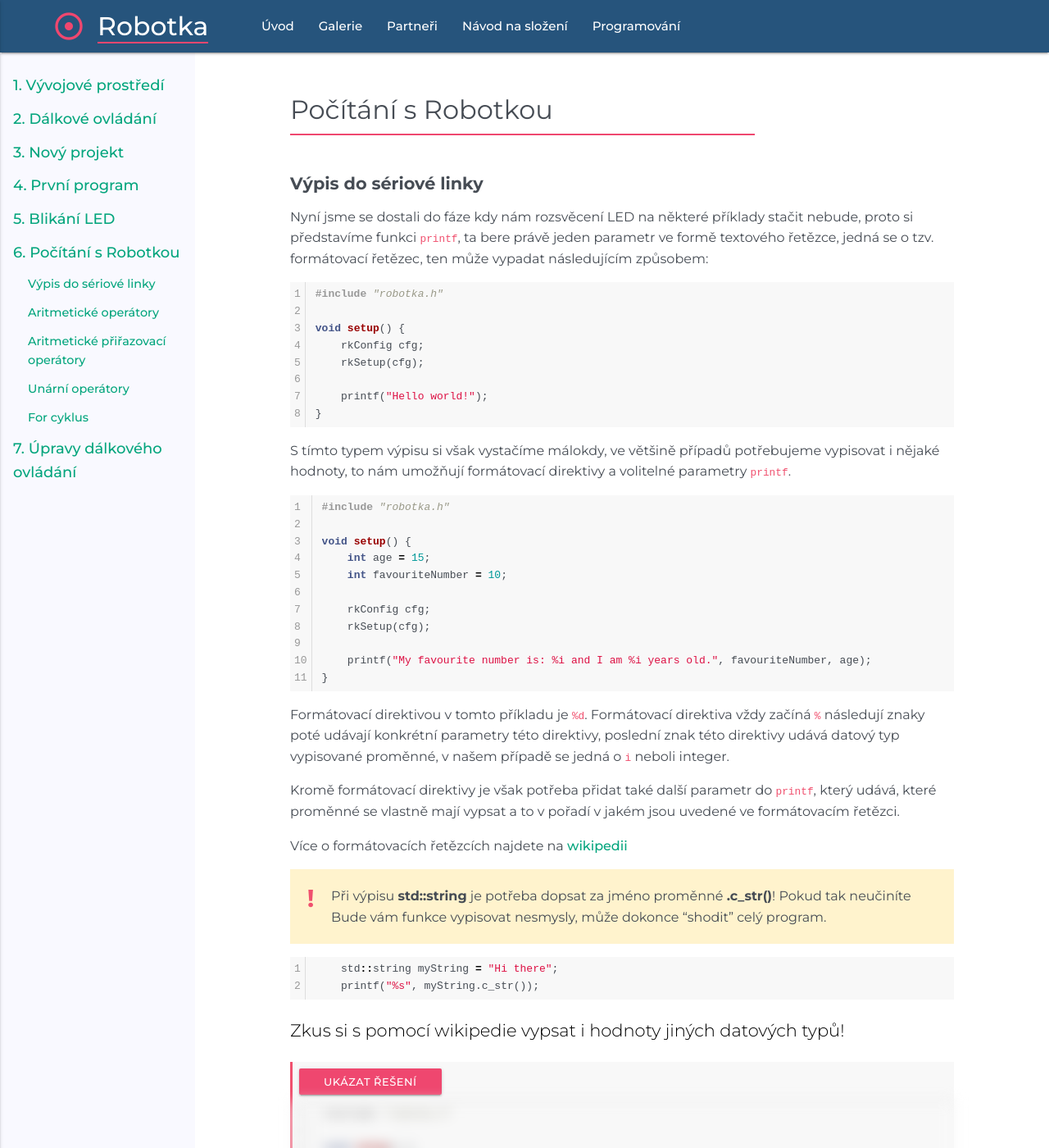
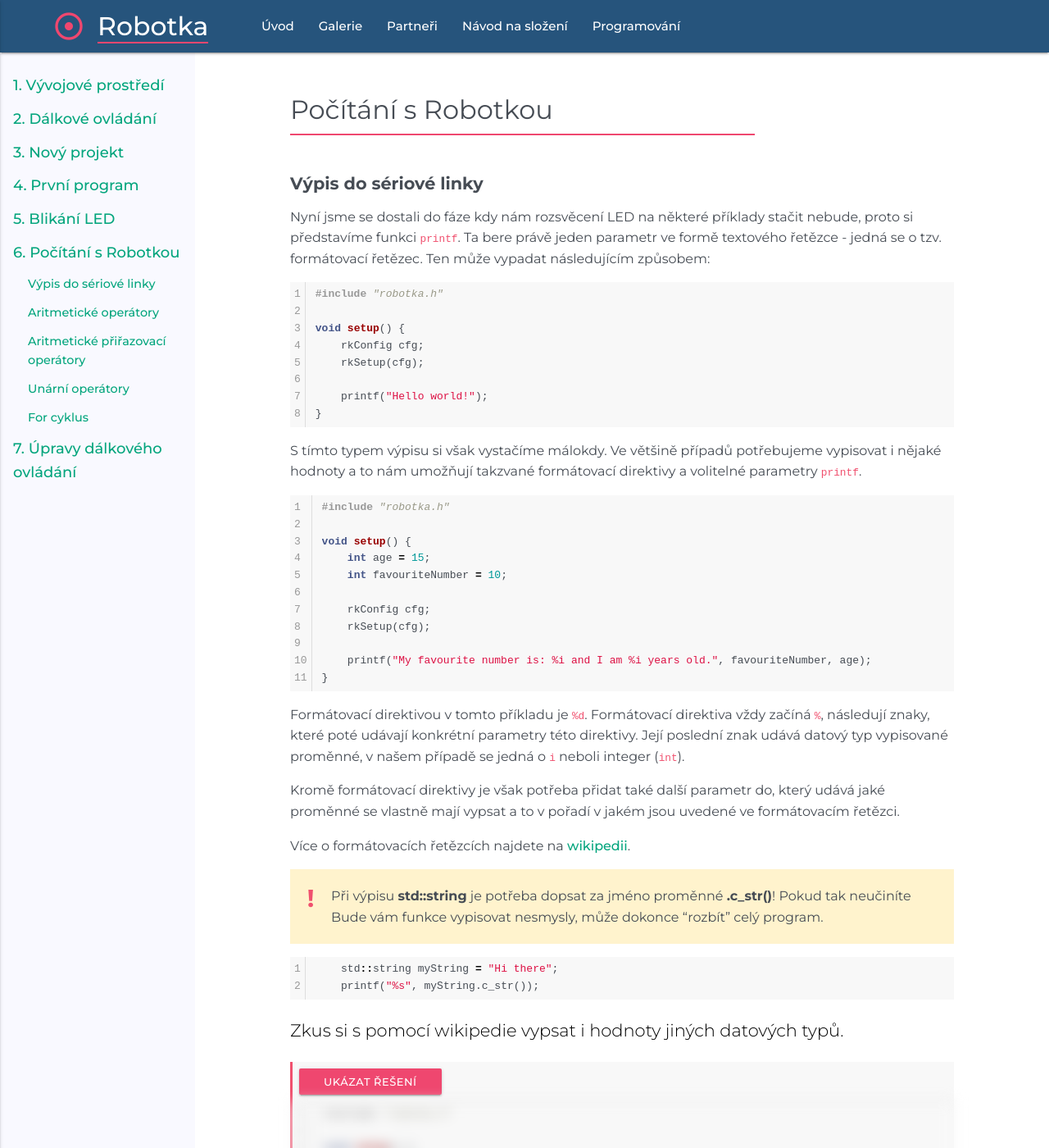
Before and after one commit to RoboticsBrno/robotka.robotickytabor.cz, a Jekyll site: the page built from _coding/005_pocitani_s_robotkou.md, in a window 1280 px wide and 1400 px high. Shown: the whole window at 82% size. Built offline with Jekyll 4.4.1, drawn with Linux system fonts in a browser that asks for light colours; some of the changed text lies outside the part shown.

Commit message:
Formal and typographic fixes.

````diff
--- a/_coding/005_pocitani_s_robotkou.md
+++ b/_coding/005_pocitani_s_robotkou.md
@@ -7,7 +7,7 @@ layout: coding
 
 #### Výpis do sériové linky
 
-Nyní jsme se dostali do fáze kdy nám rozsvěcení LED na některé příklady stačit nebude, proto si představíme funkci `printf`, ta bere právě jeden parametr ve formě textového řetězce, jedná se o tzv. formátovací řetězec, ten může vypadat následujícím způsobem:
+Nyní jsme se dostali do fáze kdy nám rozsvěcení LED na některé příklady stačit nebude, proto si představíme funkci `printf`. Ta bere právě jeden parametr ve formě textového řetězce - jedná se o tzv. formátovací řetězec. Ten může vypadat následujícím způsobem:
 
 ```cpp
 #include "robotka.h"
@@ -20,7 +20,7 @@ void setup() {
 }
 ```
 
-S tímto typem výpisu si však vystačíme málokdy, ve většině případů potřebujeme vypisovat i nějaké hodnoty, to nám umožňují formátovací direktivy a volitelné parametry `printf`.
+S tímto typem výpisu si však vystačíme málokdy. Ve většině případů potřebujeme vypisovat i nějaké hodnoty a to nám umožňují takzvané formátovací direktivy a volitelné parametry `printf`.
 
 ```cpp
 #include "robotka.h"
@@ -36,22 +36,22 @@ void setup() {
 }
 ```
 Formátovací direktivou v tomto příkladu je `%d`.
-Formátovací direktiva vždy začíná `%` následují znaky poté udávají konkrétní parametry této direktivy, poslední znak této direktivy udává datový typ vypisované proměnné, v našem případě se jedná o `i` neboli integer.
+Formátovací direktiva vždy začíná `%`, následují znaky, které poté udávají konkrétní parametry této direktivy. Její poslední znak udává datový typ vypisované proměnné, v našem případě se jedná o `i` neboli integer (`int`).
 
-Kromě formátovací direktivy je však potřeba přidat také další parametr do `printf`, který udává, které proměnné se vlastně mají vypsat a to v pořadí v jakém jsou uvedené ve formátovacím řetězci.
+Kromě formátovací direktivy je však potřeba přidat také další parametr do, který udává jaké proměnné se vlastně mají vypsat a to v pořadí v jakém jsou uvedené ve formátovacím řetězci.
 
-Více o formátovacích řetězcích najdete na [wikipedii](https://cs.wikipedia.org/wiki/Printf#Formátovací_řetězec)
+Více o formátovacích řetězcích najdete na [wikipedii](https://cs.wikipedia.org/wiki/Printf#Formátovací_řetězec).
 
 {:.important}
 Při výpisu **std::string** je potřeba dopsat za jméno proměnné **.c_str()**!
-Pokud tak neučiníte Bude vám funkce vypisovat nesmysly, může dokonce "shodit" celý program.
+Pokud tak neučiníte Bude vám funkce vypisovat nesmysly, může dokonce "rozbít" celý program.
 ```cpp
     std::string myString = "Hi there";
     printf("%s", myString.c_str());
 ```
 
 {:.lead}
-Zkus si s pomocí wikipedie vypsat i hodnoty jiných datových typů!
+Zkus si s pomocí wikipedie vypsat i hodnoty jiných datových typů.
 
 {:.spoiler}
 ```cpp
@@ -243,7 +244,7 @@ number == 5
 ##### Úkol
 
 {:.lead}
-Vyzkoušej si s pomocí nově nabytých vědomostí napsat cyklus while, který vypíše "Hello world!" přesně 5x.
+Vyzkoušej si s pomocí nově nabytých vědomostí napsat cyklus `while`, který vypíše "Hello world!" přesně 5x.
 
 {:.spoiler}
 ```cpp
@@ -302,14 +303,14 @@ void setup() {
 ```
 
 {:.important}
-Všimni si, že parametry for cyklu jsou odděleny středníky a nikoliv čárkami, je to proto, že se jedná o příkazy nikoliv výrazy/proměnné.
+Všimni si, že parametry for cyklu jsou odděleny středníky a nikoliv čárkami, je to proto, že se jedná o příkazy, nikoliv výrazy/proměnné.
 
 {:.info}
-Nejběžněji používané jméno řídící proměnné je i, doporučuji ho používat neboť bude jednodušší tvému kódu rozumět. Toto neplatí u více vnořených for cyklů!
+Nejběžněji používané jméno řídící proměnné je i, doporučuji ho používat neboť bude jednodušší tvému kódu rozumět. **Toto neplatí u více vnořených for cyklů!**
 
 ##### Úkol
 
-Vyzkoušej si napsat program který postupně s 250ms zpožděním rozsvítí všechny LED.
+Vyzkoušej si napsat program, který postupně s 250ms zpožděním rozsvítí všechny LED.
 Pro toto použití je zde funkce `rkLedById`, první parametrem této funkce je id LED kterou chceme ovládat, druhým parametrem je stav, který chceme do LED nastavit.
 První LED má id 1 a poslední 4.
 
@@ -346,7 +347,7 @@ void setup() {
 ##### Úkol
 
 {:.lead}
-Zkus LED ve stejném pořadí po 2 vteřinách také vypnout!
+Zkus LED ve stejném pořadí po 2 vteřinách také vypnout.
 
 {:.spoiler}
 ```cpp
````
Also changed, not shown: other parts of _coding/005_pocitani_s_robotkou.md (+14 -13 lines), _coding/003_prvni_program.md (+1 -5 lines).
